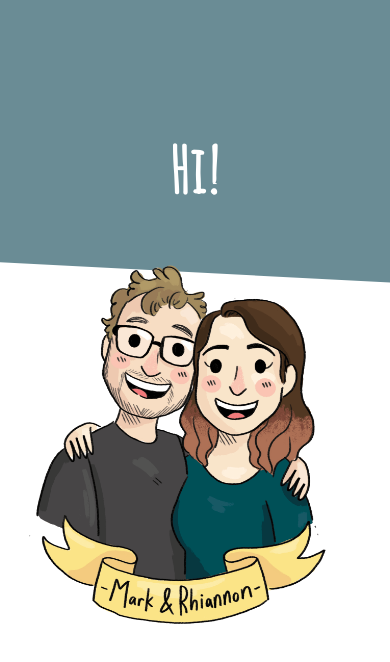
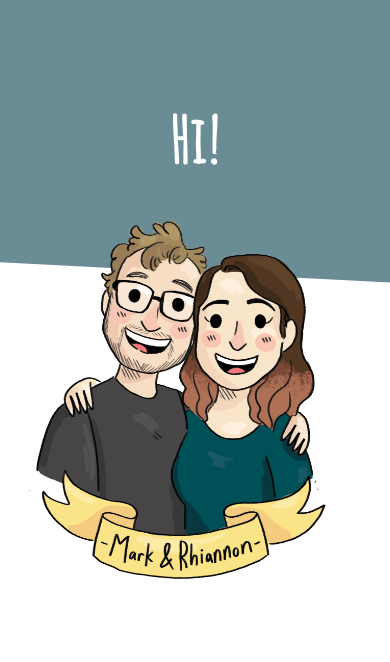
Before and after one commit to mthomasuk/wedding-website, a React (Create React App) app in the folder front-end/: page / in a window 390 px wide. Shown: the top 662 px of the page. Built offline with nearby package versions, Linux system fonts and the light colour scheme.

Commit message:
stuff yeah

```diff
--- a/front-end/src/components/landing/Landing.css
+++ b/front-end/src/components/landing/Landing.css
@@ -130,6 +130,7 @@
 
 @media (max-width: 600px) {
   .Landing-header {
+    min-height: 300px;
     padding: 15% 15% 20%;
   }
 
@@ -142,7 +143,7 @@
   .Landing-background {
     background-position: center;
     margin-bottom: -25px;
-    margin-top: -150px;
+    margin-top: -135px;
     padding: 190px 0;
     position: relative;
   }
```
